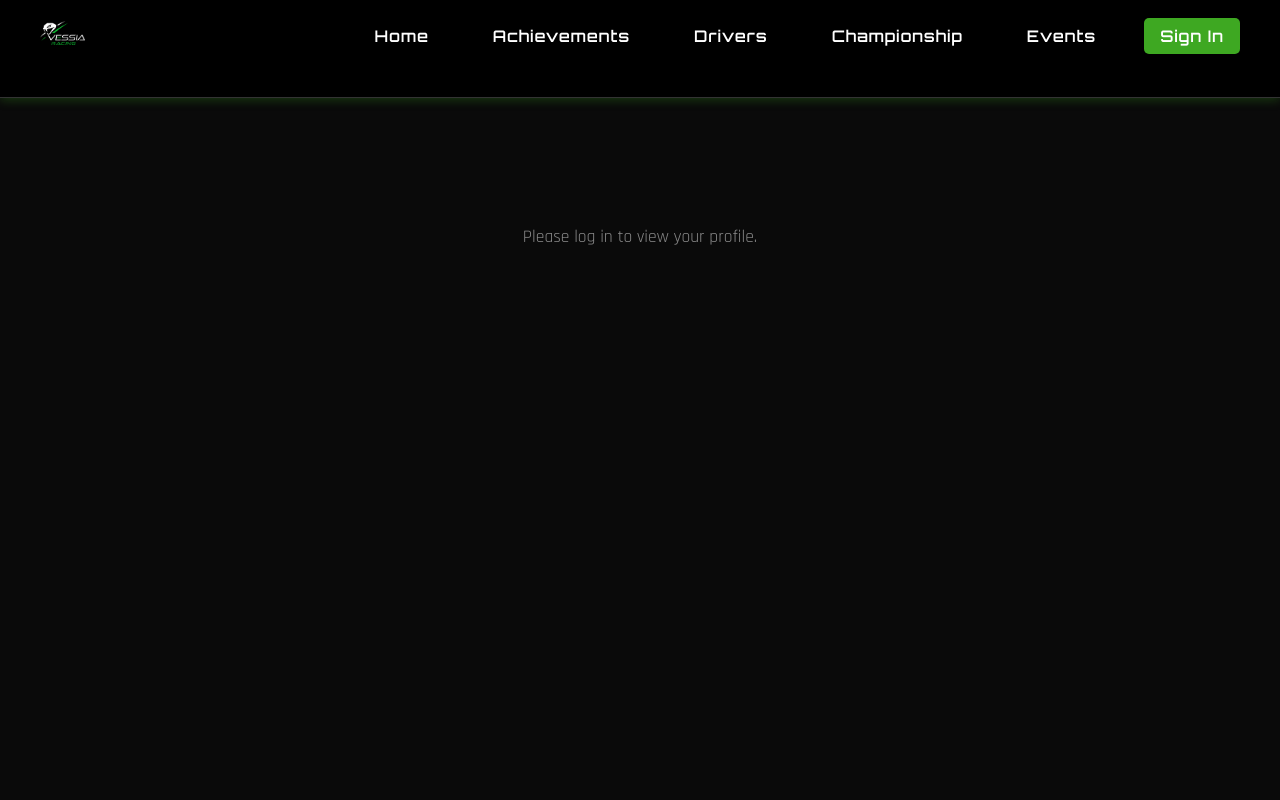
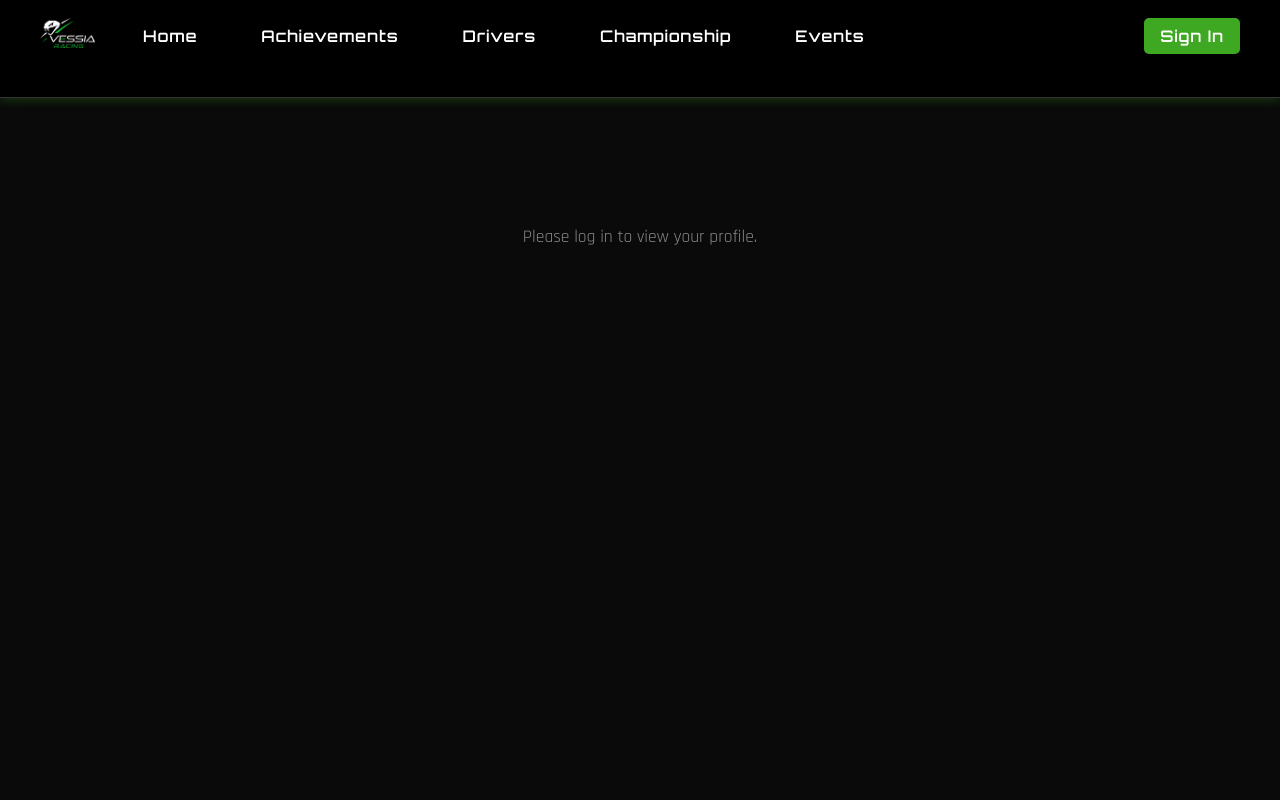
Before and after one commit to Sinsan02/vessia-racing-nextjs, a Next.js app: page /profile in a window 1280 px wide. Shown: the top 800 px of the page. Built offline with nearby package versions, Linux system fonts and the light colour scheme; no server answers.

Commit message:
Improve navbar positioning: move logo to far left, profile dropdown to far right, center navigation menu

```diff
--- a/src/app/globals.css
+++ b/src/app/globals.css
@@ -183,6 +183,9 @@ p, .body-text {
 
 .nav-logo img {
   transition: all 0.3s ease;
+  image-rendering: -webkit-optimize-contrast;
+  image-rendering: crisp-edges;
+  image-rendering: pixelated;
 }
 
 .nav-logo:hover img {
@@ -732,6 +735,44 @@ html {
   }
 }
 
+/* Normal desktop screens - reduce navbar height */
+@media (min-width: 769px) and (max-width: 1199px) {
+  .navbar {
+    height: 60px !important;
+    font-size: 0.95rem !important;
+  }
+
+  .nav-logo img {
+    width: 50px !important;
+    height: auto !important;
+    max-height: 45px !important;
+  }
+
+  .main-content {
+    padding-top: 60px !important;
+  }
+}
+
+/* Normal desktop screens - reduce navbar height */
+@media (min-width: 769px) and (max-width: 1199px) {
+  .navbar {
+    height: 60px !important;
+    font-size: 0.95rem !important;
+  }
+
+  .nav-logo img {
+    width: 50px !important;
+    height: auto !important;
+    max-height: 45px !important;
+    image-rendering: -webkit-optimize-contrast !important;
+    image-rendering: crisp-edges !important;
+  }
+
+  .main-content {
+    padding-top: 60px !important;
+  }
+}
+
 /* Laptop - increase height of last section and move join team down */
 @media (min-width: 1200px) and (max-width: 1919px) {
   .section:last-of-type {
@@ -751,8 +792,11 @@ html {
   }
 
   .nav-logo img {
-    width: 45px !important;
+    width: 55px !important;
     height: auto !important;
+    max-height: 50px !important;
+    image-rendering: -webkit-optimize-contrast !important;
+    image-rendering: crisp-edges !important;
   }
 
   /* Adjust main content padding to match smaller navbar */
@@ -769,8 +813,11 @@ html {
   }
 
   .nav-logo img {
-    width: 50px !important;
+    width: 60px !important;
     height: auto !important;
+    max-height: 55px !important;
+    image-rendering: -webkit-optimize-contrast !important;
+    image-rendering: crisp-edges !important;
   }
 
   /* Adjust main content padding for 27" screens */
@@ -787,8 +834,11 @@ html {
   }
 
   .nav-logo img {
-    width: 55px !important;
+    width: 65px !important;
     height: auto !important;
+    max-height: 60px !important;
+    image-rendering: -webkit-optimize-contrast !important;
+    image-rendering: crisp-edges !important;
   }
 
   /* Adjust main content padding for 34" screens */
@@ -1049,6 +1099,34 @@ html {
   display: flex;
   justify-content: space-between;
   align-items: center;
+  width: 100%;
+}
+
+/* Position logo at far left */
+.nav-logo {
+  margin-right: auto;
+  order: 1;
+}
+
+/* Position nav menu in center */
+.nav-menu {
+  order: 2;
+  flex: 1;
+  display: flex;
+  justify-content: center;
+  gap: 2rem;
+}
+
+/* Position user menu/auth at far right */
+#authNavigation {
+  order: 3;
+  margin-left: auto;
+}
+
+/* Mobile menu toggle positioning */
+.mobile-menu-toggle {
+  order: 3;
+  margin-left: auto;
 }
 
 .nav-logo img {
@@ -1056,10 +1134,54 @@ html {
   width: auto;
 }
 
-.nav-menu {
-  display: flex;
-  align-items: center;
-  gap: 2rem;
+/* Navbar positioning for all screen sizes */
+@media (min-width: 769px) {
+  .nav-container {
+    justify-content: flex-start !important;
+    gap: 2rem;
+  }
+
+  .nav-logo {
+    margin-right: 0 !important;
+    order: 1 !important;
+  }
+
+  .nav-menu {
+    order: 2 !important;
+    flex: 1 !important;
+    justify-content: center !important;
+    margin: 0 auto !important;
+    align-items: center;
+    gap: 2rem;
+  }
+
+  #authNavigation {
+    order: 3 !important;
+    margin-left: auto !important;
+  }
+}
+
+/* Mobile specific positioning */
+@media (max-width: 768px) {
+  .nav-container {
+    justify-content: space-between !important;
+  }
+
+  .nav-logo {
+    order: 1 !important;
+    margin-right: 0 !important;
+  }
+
+  .mobile-menu-toggle {
+    order: 3 !important;
+    margin-left: auto !important;
+  }
+
+  .nav-menu {
+    order: 2 !important;
+    align-items: center;
+    gap: 2rem;
+  }
 }
 
 .nav-link {
```
